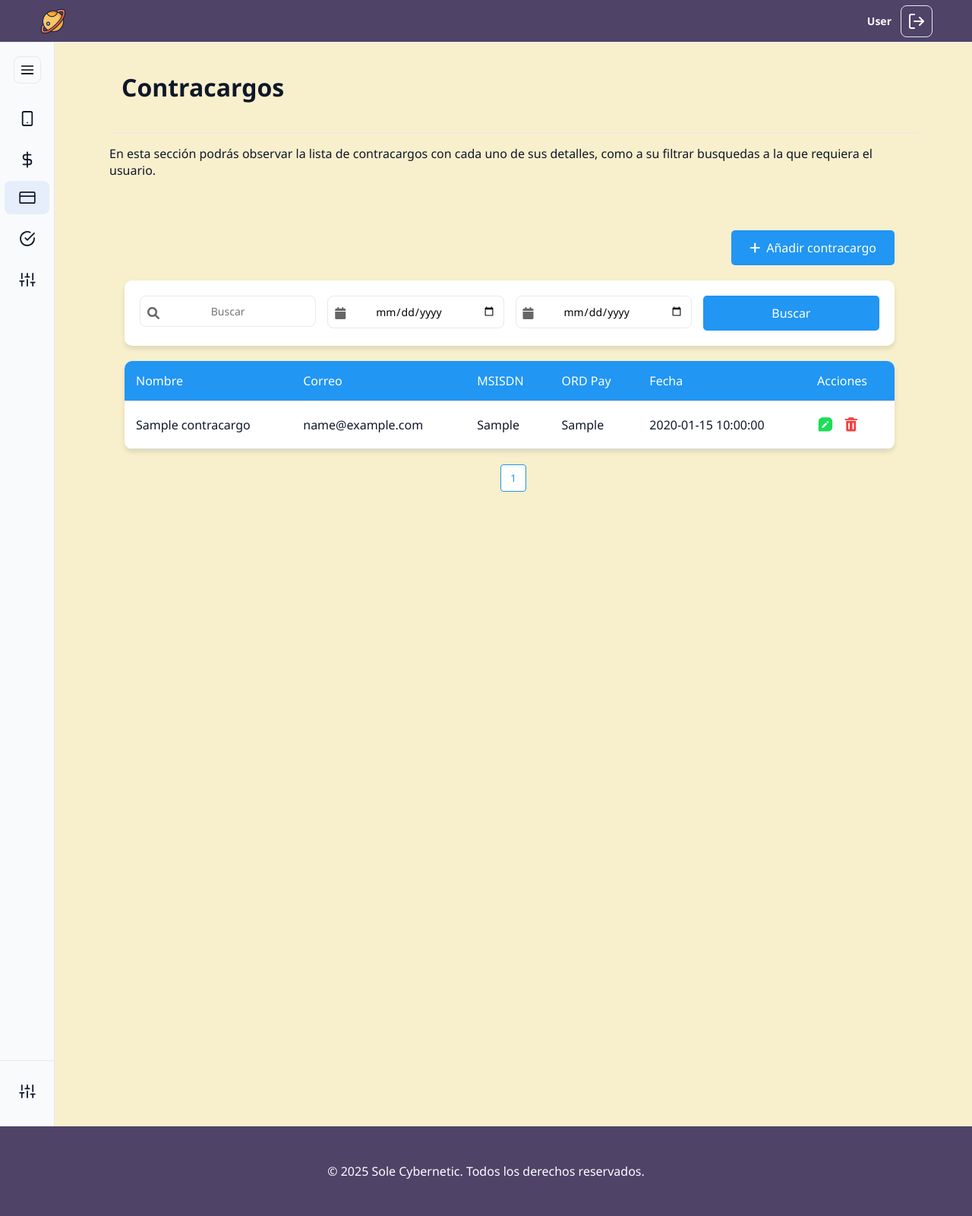
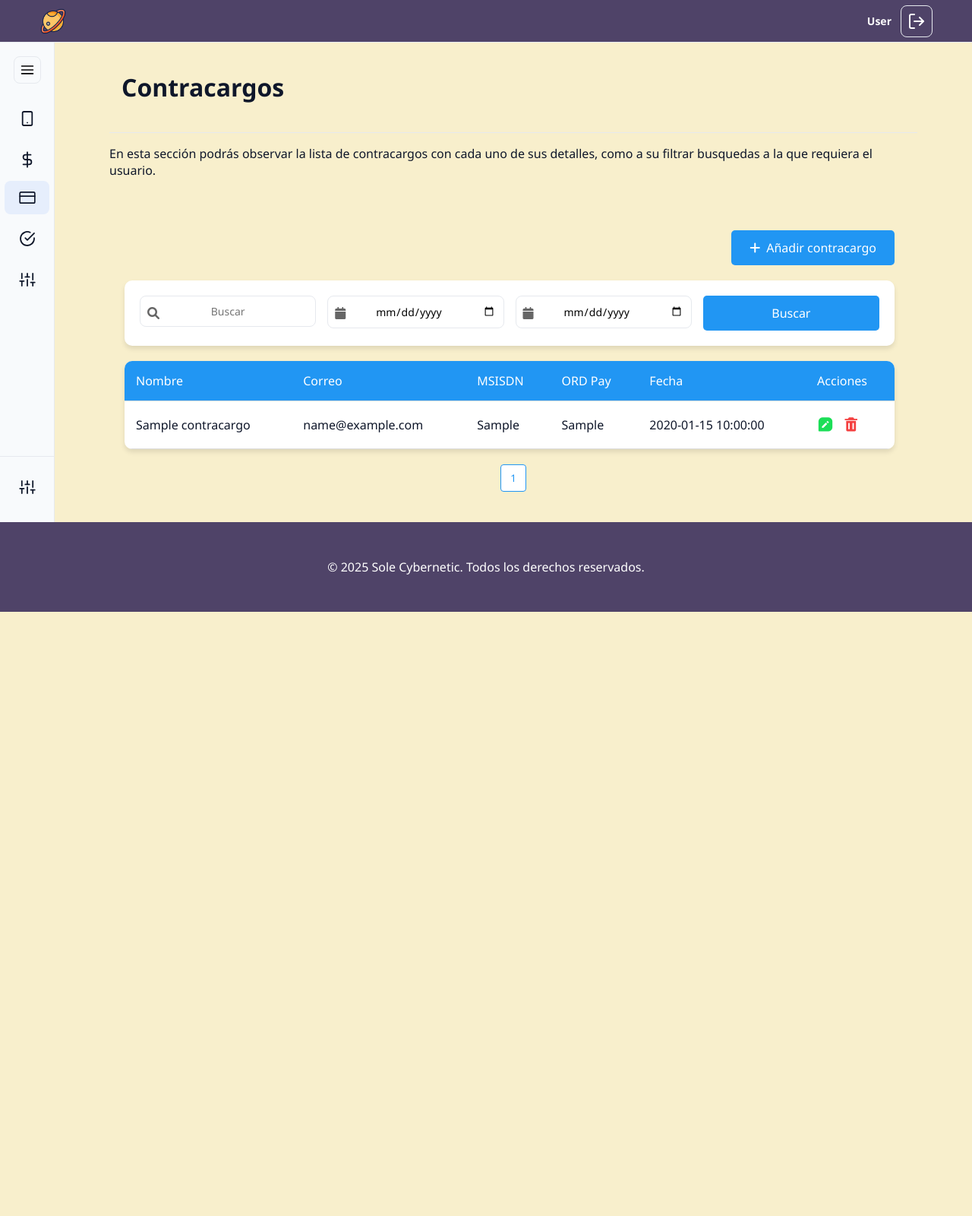
Before and after one commit to carlosjr-19/sole_platform, a Flask app: page /search in a window 1280 px wide. Shown: the whole page at 76% size. After the commit the page ends 805 px from the top, so only its background shows below. Run offline with Flask 3, Linux system fonts and the light colour scheme; a user stored in the database is signed in; tables that the repository leaves empty hold one stand-in row (values such as "Sample post"); some libraries are stand-ins or nearby versions.

Commit message:
modificaciones layaout.css visualizar completamente reporte

```diff
--- a/sole_platform/static/css/layout.css
+++ b/sole_platform/static/css/layout.css
@@ -32,7 +32,7 @@ body {
     margin: 0;
     background: var(--bg-color);
     color: var(--accent);
-    height: 200vh;
+    min-height: 100vh;
     margin: 0;
     display: flex;
     flex-direction: column;
@@ -41,8 +41,8 @@ body {
 
 .app {
     display: flex;
-    height: 200vh;
-    overflow: hidden;
+    /* height: 200vh; removed to allow content to grow */
+    /* overflow: hidden; removed to prevent cutting off content */
     margin-top: 56px;
     flex: 1;
     /* el main se expande y empuja el footer */
```
